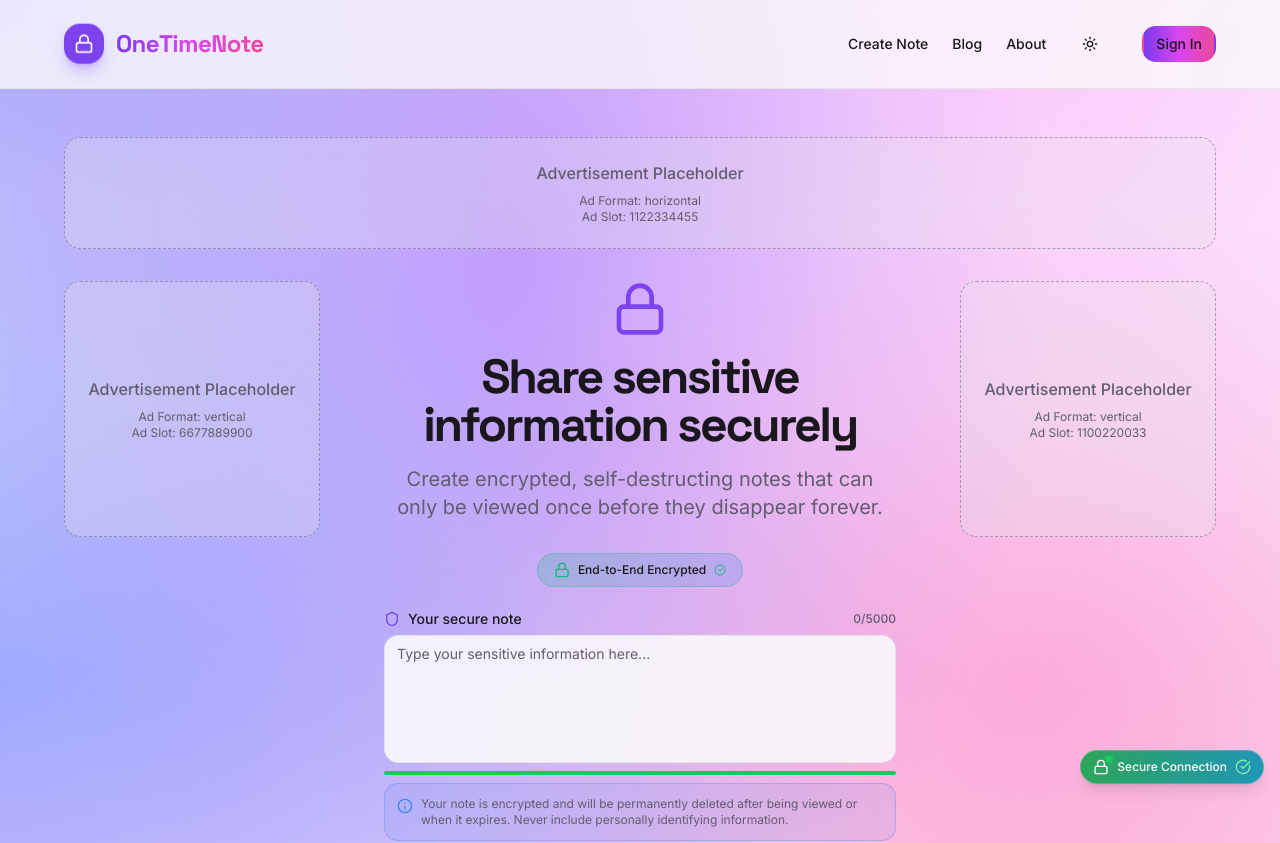
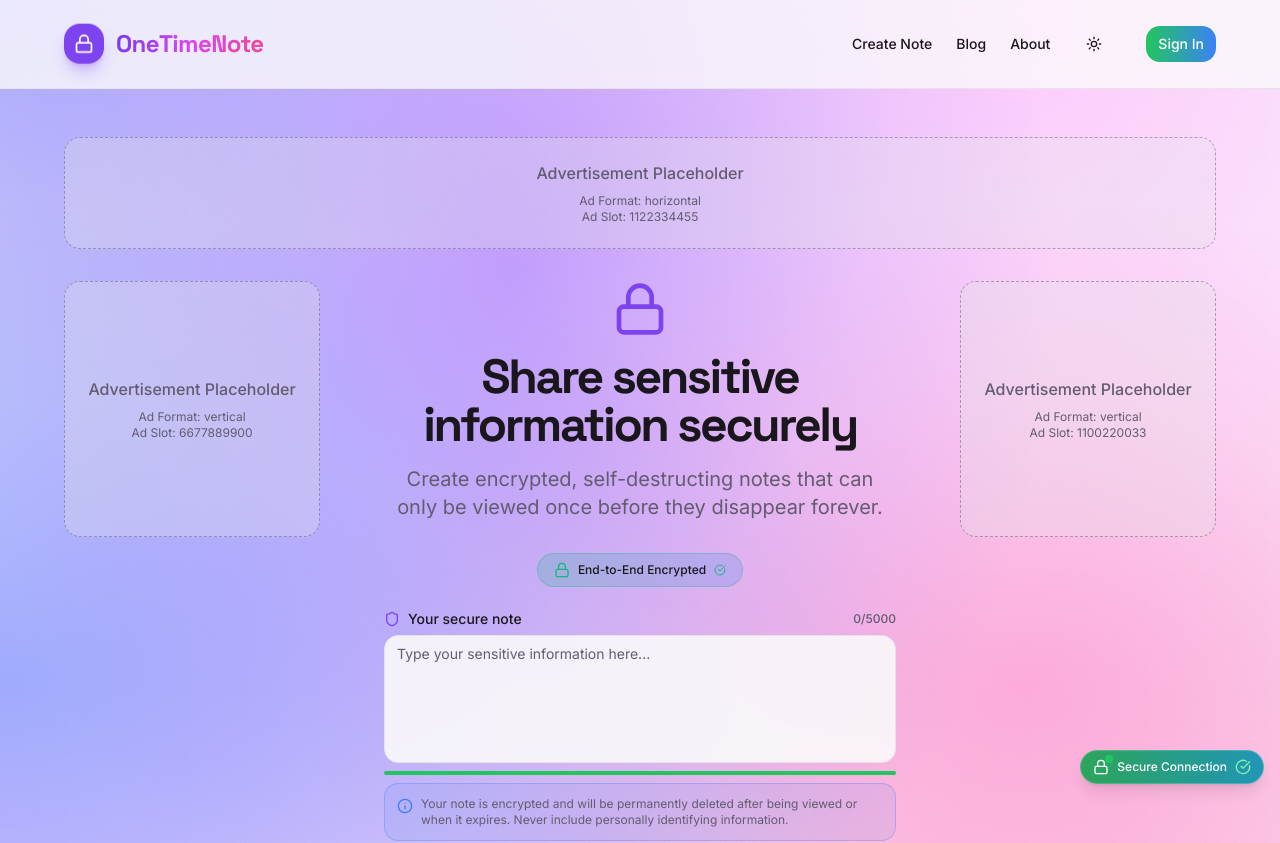
Before and after one commit to rachidofsky/vanish-note-share, a React (Vite) app: page / in a window 1280 px wide. Shown: the top 843 px of the page. Built offline with nearby package versions, Linux system fonts and the light colour scheme.

Commit message:
Change sign in button color
Apply a green-blue gradient to the sign in button in the header.

```diff
--- a/src/components/Header.tsx
+++ b/src/components/Header.tsx
@@ -65,7 +65,7 @@ export const Header = () => {
             <Button
               variant="outline"
               size="sm"
-              className="ml-2 border-gradient"
+              className="ml-2 bg-gradient-to-r from-green-500 to-blue-500 hover:from-green-600 hover:to-blue-600 text-white border-0"
               onClick={openAuthModal}
             >
               Sign In
@@ -124,7 +124,7 @@ export const Header = () => {
                 setMobileMenuOpen(false);
                 openAuthModal();
               }}
-              className="justify-start px-4"
+              className="justify-start px-4 bg-gradient-to-r from-green-500 to-blue-500 hover:from-green-600 hover:to-blue-600 text-white border-0"
             >
               Sign In
             </Button>
```
